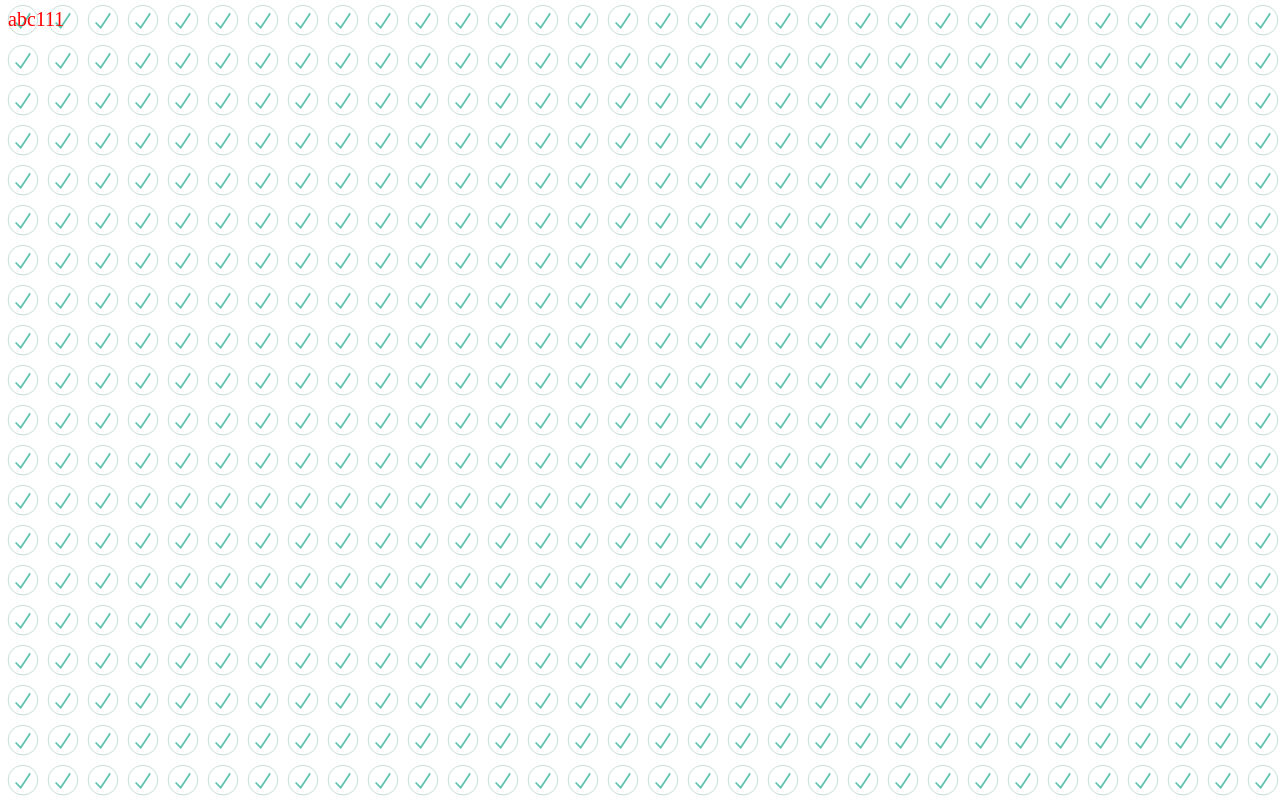
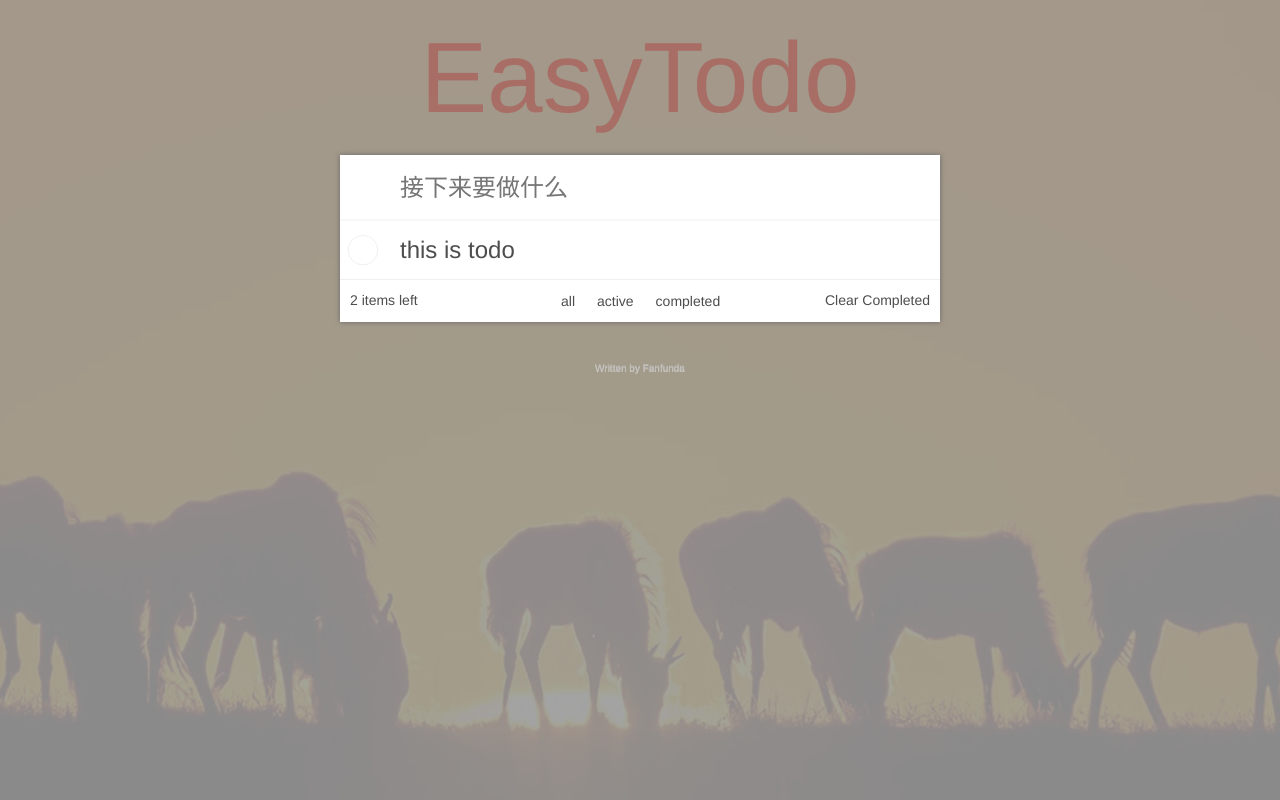
Before and after one commit to fanfunda/vue-todo, a Vue app: page / in a window 1280 px wide. Built offline with nearby package versions, Linux system fonts and the light colour scheme; the HTML template or start-up script is replaced by a standard one.

Commit message:
鐣岄潰甯冨眬

```diff
--- a/package.json
+++ b/package.json
@@ -17,9 +17,10 @@
   "license": "ISC",
   "devDependencies": {
     "autoprefixer": "^9.1.5",
+    "babel": "^6.23.0",
     "babel-core": "^6.26.3",
     "babel-helper-vue-jsx-merge-props": "^2.0.3",
-    "babel-loader": "^8.0.2",
+    "babel-loader": "^7.1.5",
     "babel-plugin-syntax-jsx": "^6.18.0",
     "babel-plugin-transform-vue-jsx": "^3.7.0",
     "babel-preset-env": "^1.7.0",
@@ -34,7 +35,7 @@
     "stylus-loader": "^3.0.2",
     "url-loader": "^1.1.1",
     "vue": "^2.5.17",
-    "vue-loader": "^15.4.1",
+    "vue-loader": "^15.4.2",
     "vue-template-compiler": "^2.5.17",
     "webpack": "^4.18.0",
     "webpack-cli": "^3.1.0",
--- a/src/app.vue
+++ b/src/app.vue
@@ -1,17 +1,40 @@
 <template>
-<div id="test">{{text}}</div>
+<div id="app">
+    <div id="cover"></div>
+    <Header></Header>
+    <Todo></Todo>
+    <Footer></Footer>
+
+</div>
 </template>
 <script>
+import Header from './assets/todo/header.vue'
+import Todo from './assets/todo/todo.vue'
+import Footer from './assets/todo/footer.jsx'
 export default {
-    data() {
-        return {
-            text: 'abc111'
-        }
+    components: {
+        Header,
+        Todo,
+        Footer,
     }
 }
 </script>
-<style>
-#test{
-    color: red;
+<style scoped>
+#app{
+  position: absolute;
+  left: 0;
+  right: 0;
+  top: 0;
+  bottom: 0;
+}
+#cover{
+  position:absolute;
+  left: 0;
+  top: 0;
+  right: 0;
+  bottom: 0;
+  background-color: #999;
+  opacity: .9;
+  z-index: -1;
 }
 </style>
--- /dev/null
+++ b/src/assets/styles/footer.styl
@@ -0,0 +1,7 @@
+#footer{
+  margin-top 40px
+  text-align center
+  color: #bfbfbf;
+  font-size: 10px;
+  text-shadow: 0 1px 0 rgba(255, 255, 255, 0.5);
+}
--- /dev/null
+++ b/src/assets/styles/global.styl
@@ -0,0 +1,15 @@
+html, body{
+  margin 0
+  padding 0
+  width 100%
+  height 100%
+}
+body{
+  background-image: url('../images/bg.jpeg')
+  background-size: cover
+  background-position: center;
+  font: 14px 'Helvetica Neue', Helvetica, Arial, sans-serif;
+  color: #4d4d4d;
+  font-smoothing: antialiased;
+  font-weight: 300;
+}
--- /dev/null
+++ b/src/assets/todo/footer.jsx
@@ -0,0 +1,16 @@
+import '../styles/footer.styl'
+
+export default {
+    data() {
+        return {
+            author: 'Fanfunda'
+        }
+    },
+    render() {
+        return (
+            <div id="footer">
+                <span>Written by {this.author}</span>
+            </div>
+        )
+    }
+}
--- /dev/null
+++ b/src/assets/todo/header.vue
@@ -0,0 +1,16 @@
+<template>
+    <header class="main-header">
+        <h1>EasyTodo</h1>
+    </header>
+</template>
+<style lang="stylus" scoped>
+.main-header{
+  text-align center
+  h1{
+    font-size 100px
+    color: rgba(175, 47, 47, 0.4)
+    font-weight 100
+    margin 20px
+  }
+}
+</style>
--- /dev/null
+++ b/src/assets/todo/item.vue
@@ -0,0 +1,92 @@
+<template>
+  <div :class="['todo-item', todo.completed ? 'completed' : '']">
+    <input
+      type="checkbox"
+      class="toggle"
+      v-model="todo.completed"
+    >
+    <label>{{todo.content}}</label>
+    <button class="destory" @click="deleteTodo"></button>
+  </div>
+</template>
+
+<script>
+export default {
+  props: {
+    todo: {
+      type: Object,
+      required: true,
+    }
+  },
+  methods: {
+    deleteTodo() {
+      this.$emit('del', this.todo.id)
+    }
+  }
+}
+</script>
+
+<style lang="stylus" scoped>
+.todo-item{
+  position relative
+  background-color #fff
+  font-size 24px
+  border-bottom 1px solid rgba(0,0,0,0.06)
+  &:hover{
+    .destory:after{
+      content: '×'
+    }
+  }
+  label{
+    white-space: pre-line;
+    word-break: break-all;
+    padding: 15px 60px 15px 15px;
+    margin-left: 45px;
+    display: block;
+    line-height: 1.2;
+    transition: color 0.4s;
+  }
+  &.completed{
+    label{
+      color: #d9d9d9;
+      text-decoration line-through
+    }
+  }
+}
+.toggle{
+  text-align: center;
+  width: 40px;
+  height: 40px;
+  position: absolute;
+  top: 0;
+  bottom: 0;
+  margin: auto 0;
+  border: none;
+  appearance: none;
+  outline none
+  &:after{
+    content url('../images/round.svg')
+  }
+  &:checked:after{
+    content url('../images/done.svg')
+  }
+}
+.destory{
+  position: absolute;
+  top: 0;
+  right: 10px;
+  bottom: 0;
+  width: 40px;
+  height: 40px;
+  margin: auto 0;
+  font-size: 30px;
+  color: #cc9a9a;
+  margin-bottom: 11px;
+  transition: color 0.2s ease-out;
+  background-color transparent
+  appearance none
+  border-width 0
+  cursor pointer
+  outline none
+}
+</style>
--- /dev/null
+++ b/src/assets/todo/tabs.vue
@@ -0,0 +1,82 @@
+<template>
+  <div class="helper">
+    <span class="left">2 items left</span>
+    <span class="tabs">
+      <span
+        v-for="state in states"
+        :key="state"
+        :class="[state, filter === state ? 'actived' : '']"
+        @click="toggleFilter(state)"
+      >
+        {{state}}
+      </span>
+    </span>
+    <span class="clear" @click="clearAllCompleted">Clear Completed</span>
+  </div>
+</template>
+
+<script>
+export default {
+  props: {
+    filter: {
+      type: String,
+      required: true,
+    }
+  },
+  data() {
+    return {
+      states: ['all', 'active', 'completed']
+    }
+  },
+  methods: {
+    clearAllCompleted() {
+
+    },
+    toggleFilter(state) {
+
+    }
+  }
+}
+</script>
+
+<style lang="stylus" scoped>
+.helper{
+  font-weight 100
+  display flex
+  justify-content space-between
+  padding 5px 0
+  line-height 30px
+  background-color #fff
+  font-size 14px
+  font-smoothing: antialiased
+}
+.left, .clear, .tabs{
+  padding 0 10px
+  box-sizing border-box
+}
+.left, .clear{
+  width 150px
+}
+.left{
+  text-align left
+}
+.clear{
+  text-align right
+  cursor pointer
+}
+.tabs{
+  width 200px
+  display flex
+  justify-content space-around
+  * {
+    display inline-block
+    padding 0 10px
+    cursor pointer
+    border 1px solid rgba(175,47,47,0)
+    &.actived{
+      border-color rgba(175,47,47,0.4)
+      border-radius 5px
+    }
+  }
+}
+</style>
--- /dev/null
+++ b/src/assets/todo/todo.vue
@@ -0,0 +1,67 @@
+<template>
+    <section class="real-app">
+        <input
+            type="text"
+            class="add-input"
+            autofocus="autofocus"
+            placeholder="接下来要做什么"
+            @keyup.enter="addTodo"
+        >
+        <Item :todo="todo"></Item>
+        <Tabs :filer="filter"></Tabs>
+    </section>
+</template>
+
+<script>
+import Item from './item.vue'
+import Tabs from './tabs.vue'
+export default {
+    data() {
+        return {
+            todo: {
+                id: 0,
+                content: 'this is todo',
+                completed: false,
+            },
+            filter: 'all'
+        }
+    },
+    components: {
+        Item,
+        Tabs,
+    },
+    methods: {
+        addTodo() {
+
+        }
+    }
+}
+</script>
+
+<style lang="stylus" scoped>
+.real-app{
+  width 600px
+  margin 0 auto
+  box-shadow 0 0 5px #666
+}
+.add-input{
+  position: relative;
+  margin: 0;
+  width: 100%;
+  font-size: 24px;
+  font-family: inherit;
+  font-weight: inherit;
+  line-height: 1.4em;
+  border: 0;
+  outline: none;
+  color: inherit;
+  padding: 6px;
+  border: 1px solid #999;
+  box-shadow: inset 0 -1px 5px 0 rgba(0, 0, 0, 0.2);
+  box-sizing: border-box;
+  font-smoothing: antialiased;
+  padding: 16px 16px 16px 60px;
+  border: none;
+  box-shadow: inset 0 -2px 1px rgba(0,0,0,0.03);
+}
+</style>
--- a/src/index.js
+++ b/src/index.js
@@ -1,9 +1,9 @@
 import Vue from 'vue'
 import App from './app.vue'
 
-import './assets/styles/test.css'
-import './assets/styles/test.styl'
-import './assets/images/bg.jpeg'
+// import './assets/styles/test.css'
+import './assets/styles/global.styl'
+// import './assets/images/bg.jpeg'
 
 const root = document.createElement('div')
 document.body.appendChild(root)
--- a/webpack.config.js
+++ b/webpack.config.js
@@ -25,10 +25,19 @@
             },
             {
                 test: /\.css$/,
-                loader: 'style-loader!css-loader'
+                use: [
+                    'style-loader',
+                    'css-loader',
+                    {
+                        loader: 'postcss-loader',
+                        options: {
+                            sourceMap: true,
+                        }
+                    }
+                ]
             },
             {
-                test: /\.styl$/,
+                test: /\.styl(us)?$/,
                 use: [
                     'style-loader',
                     'css-loader',
```
